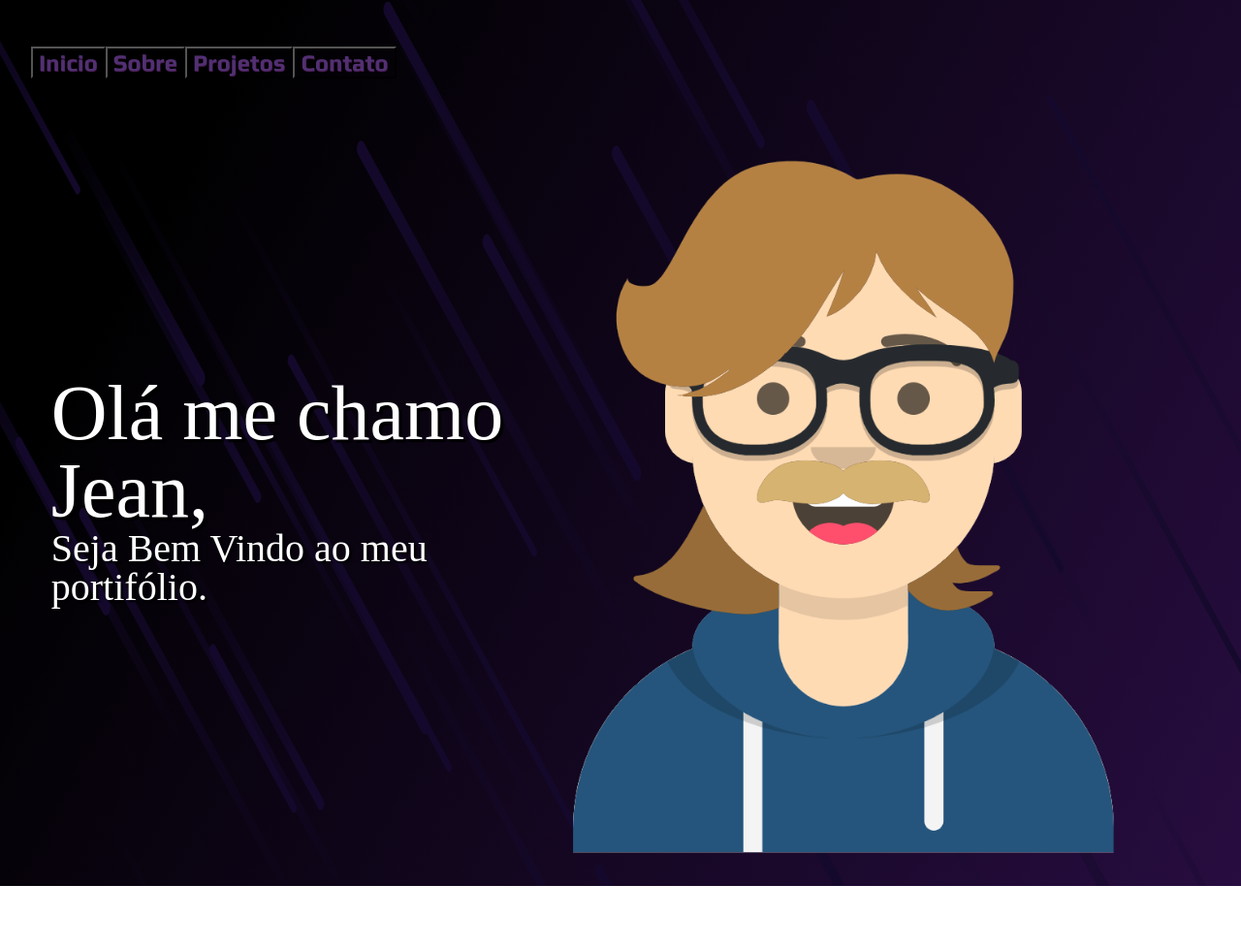
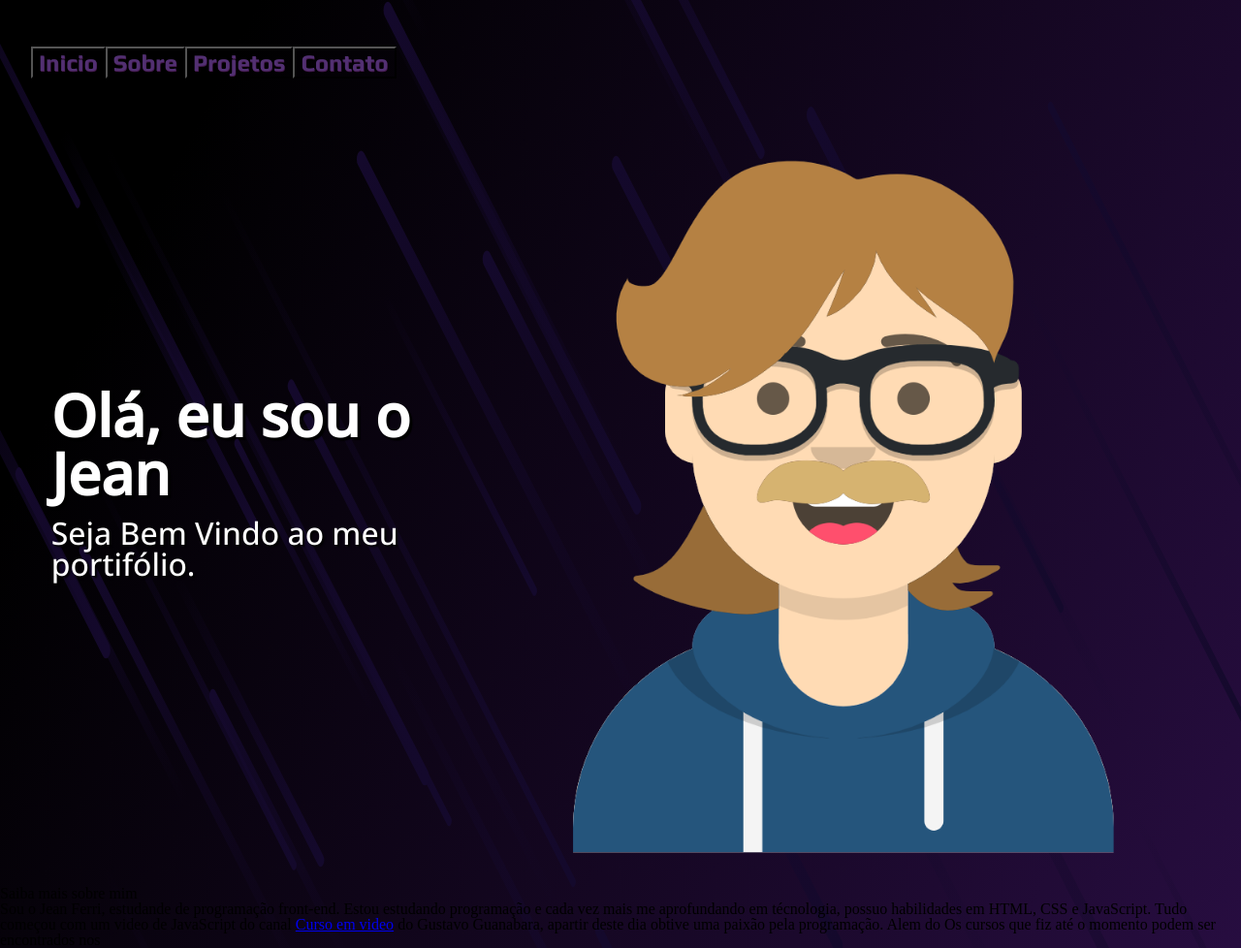
Before and after one commit to JnFerri/jnferri.github.io, a plain HTML site: page paginaInicial.html in a window 1280 px wide. Shown: the whole page at 97% size. Before the commit the page ends 914 px from the top, so only its background shows below. Drawn offline with nearby package versions, Linux system fonts and the light colour scheme.

Commit message:
19/08/2022

```diff
--- a/css/apresentacao.css
+++ b/css/apresentacao.css
@@ -13,16 +13,20 @@
 }
 
 .apresentacao__titulo{
-    font-size: 80px;
+    font-family: 'Open Sans', sans-serif;
+    font-size: 60px;
     color: white;
     text-shadow: 3px 3px 1px black;
     margin-left: 10%;
+    font-weight: bold;
 
 }
 
 .apresentacao__paragrafo{
+    padding: 1rem 0;
+    font-family: 'Open Sans', sans-serif;
     text-shadow: 2px 2px 2px black;
-    font-size: 40px;
+    font-size: 32px;
     color: white;
     margin-left: 10%;
 }
--- a/paginaInicial.html
+++ b/paginaInicial.html
@@ -11,6 +11,9 @@
     <link rel="preconnect" href="https://fonts.googleapis.com">
 <link rel="preconnect" href="https://fonts.gstatic.com" crossorigin>
 <link href="https://fonts.googleapis.com/css2?family=Play:wght@700&display=swap" rel="stylesheet">
+<link rel="preconnect" href="https://fonts.googleapis.com">
+<link rel="preconnect" href="https://fonts.gstatic.com" crossorigin>
+<link href="https://fonts.googleapis.com/css2?family=Open+Sans:wght@500&display=swap" rel="stylesheet">
     <title>DevFerri</title>
 </head>
 <body>
@@ -37,10 +40,18 @@
 
         <section class="apresentacao__container">
             <div class="apresentacao">
-                <h2 class="apresentacao__titulo">Olá me chamo Jean,</h2>
+                <h2 class="apresentacao__titulo">Olá, eu sou o Jean</h2>
                 <p class="apresentacao__paragrafo">Seja Bem Vindo ao meu portifólio.</p>
             </div>
             <img src="imagens/Avatar-Maker.png" alt="Avatar EU" class="apresentacao__imagem">
+        </section>
+
+        <section class="sobre__container">
+            <div>
+                <h2 class="sobre__titulo">Saiba mais sobre mim</h2>
+                <p class="sobre__paragrafo">Sou o Jean Ferri, estudande de programação front-end. Estou estudando programação e cada vez mais me aprofundando em técnologia, possuo habilidades em HTML, CSS e JavaScript. Tudo começou com um video de JavaScript do canal <a class="sobre__link" href="https://www.youtube.com/c/CursoemV%C3%ADdeo" target="_blank">Curso em video</a> do Gustavo Guanabara, apartir deste dia obtive uma paixão pela programação. Alem do <a href="https://www.youtube.com/watch?v=1-w1RfGIov4&list=PLHz_AreHm4dlsK3Nr9GVvXCbpQyHQl1o1" class="sobre__link" target="_blank"></a> Os cursos que fiz até o momento podem ser encontrados nos  </p>
+            </div>
+
         </section>
 
     </main>
```
